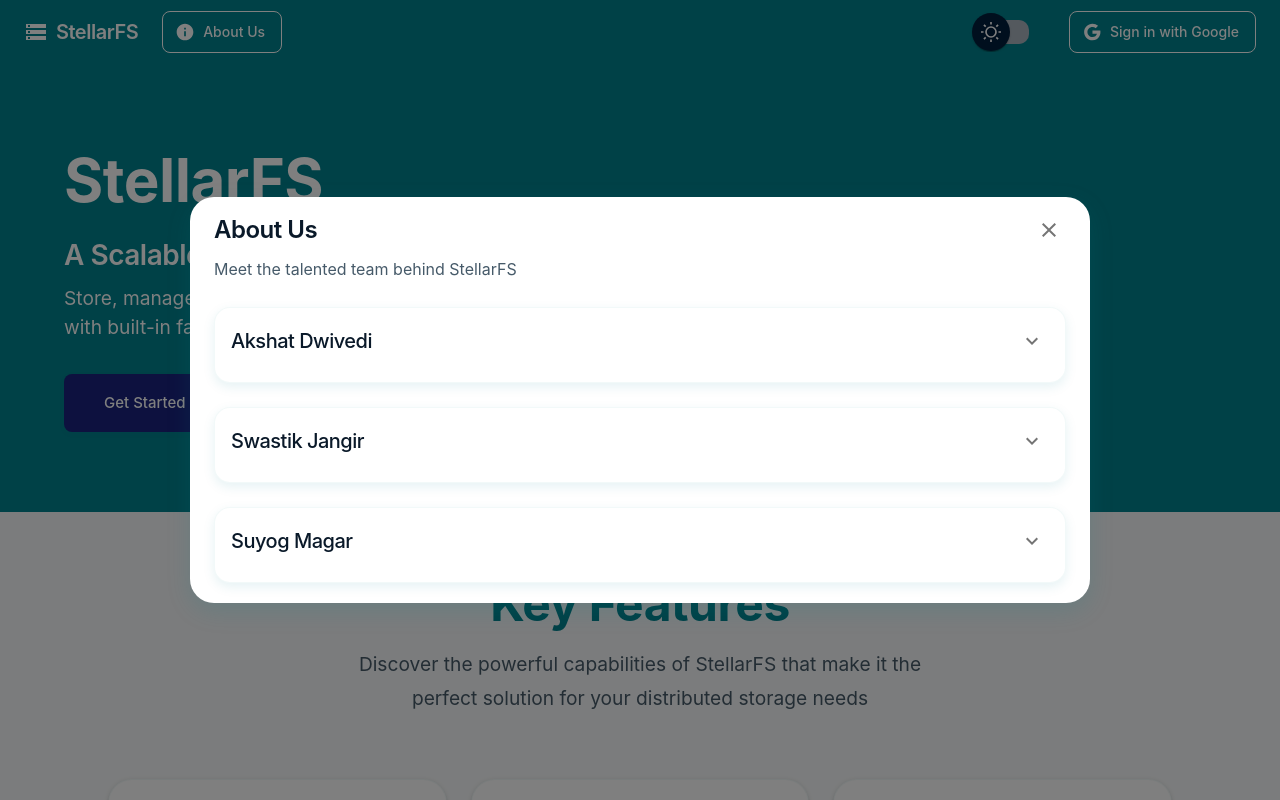
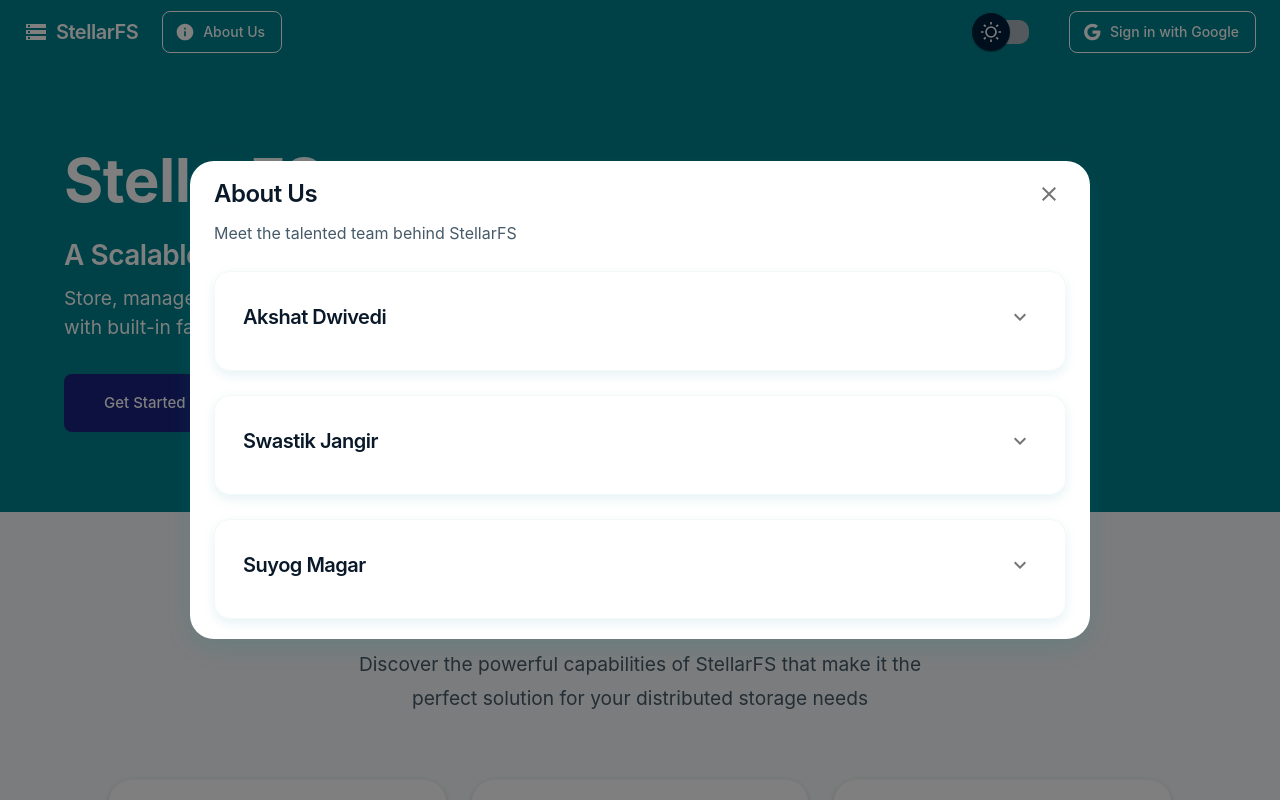
Before and after one commit to akshatdwivedi24/StellarFS, a React (Vite) app in the folder my-app/: page / in a window 1280 px wide. Both pictures are taken after a click on the button "About Us". Shown: the top 800 px of the page. Built offline with nearby package versions, Linux system fonts and the light colour scheme; no server answers.

Commit message:
UI Enhancement: Added attractive animations to About Us dialog - Improved card hover effects with spring animations - Enhanced name hover effects with gradient text and indicator line - Added smooth transitions for expand/collapse - Updated social media buttons with brand colors and hover effects

```diff
--- a/my-app/src/components/AboutUsDialog.jsx
+++ b/my-app/src/components/AboutUsDialog.jsx
@@ -96,11 +96,57 @@
               <Card
                 sx={{
                   bgcolor: 'background.paper',
-                  transition: 'all 0.3s ease',
+                  transition: 'all 0.4s cubic-bezier(0.34, 1.56, 0.64, 1)',
+                  position: 'relative',
+                  overflow: 'hidden',
                   '&:hover': {
-                    transform: 'translateY(-2px)',
-                    boxShadow: (theme) => theme.shadows[4],
-                  }
+                    transform: 'translateY(-8px) scale(1.02)',
+                    boxShadow: (theme) => `0 12px 28px 0 ${theme.palette.mode === 'dark' ? 'rgba(0, 0, 0, 0.4)' : 'rgba(0, 131, 143, 0.2)'}`,
+                    '&::before': {
+                      transform: 'scaleX(1)',
+                    },
+                    '&::after': {
+                      opacity: 1,
+                      transform: 'translateY(0)',
+                    },
+                  },
+                  '&::before': {
+                    content: '""',
+                    position: 'absolute',
+                    top: 0,
+                    left: 0,
+                    right: 0,
+                    height: '4px',
+                    background: 'linear-gradient(90deg, #00838F, #00BCD4, #00838F)',
+                    backgroundSize: '200% 100%',
+                    transform: 'scaleX(0)',
+                    transition: 'transform 0.4s cubic-bezier(0.34, 1.56, 0.64, 1)',
+                    animation: 'gradient 2s linear infinite',
+                  },
+                  '&::after': {
+                    content: '""',
+                    position: 'absolute',
+                    bottom: 0,
+                    left: 0,
+                    right: 0,
+                    height: '100%',
+                    background: 'linear-gradient(180deg, transparent 0%, rgba(0, 131, 143, 0.05) 100%)',
+                    opacity: 0,
+                    transform: 'translateY(10px)',
+                    transition: 'all 0.4s cubic-bezier(0.34, 1.56, 0.64, 1)',
+                    pointerEvents: 'none',
+                  },
+                  '@keyframes gradient': {
+                    '0%': {
+                      backgroundPosition: '0% 50%',
+                    },
+                    '50%': {
+                      backgroundPosition: '100% 50%',
+                    },
+                    '100%': {
+                      backgroundPosition: '0% 50%',
+                    },
+                  },
                 }}
               >
                 <CardContent>
@@ -109,16 +155,101 @@
                     justifyContent="space-between"
                     alignItems="center"
                     onClick={() => handleExpandClick(member.name)}
-                    sx={{ cursor: 'pointer' }}
+                    sx={{
+                      cursor: 'pointer',
+                      p: 1.5,
+                      borderRadius: 2,
+                      transition: 'all 0.3s cubic-bezier(0.34, 1.56, 0.64, 1)',
+                      position: 'relative',
+                      overflow: 'hidden',
+                      '&:hover': {
+                        bgcolor: 'rgba(0, 131, 143, 0.08)',
+                        transform: 'scale(1.02)',
+                        '& .member-name': {
+                          transform: 'translateX(12px)',
+                          '& .gradient-text': {
+                            opacity: 1,
+                            transform: 'translateY(0)',
+                          }
+                        },
+                        '& .expand-icon': {
+                          transform: expandedMember === member.name
+                            ? 'rotate(180deg) scale(1.2)'
+                            : 'rotate(0deg) scale(1.2)',
+                          color: '#00838F',
+                        },
+                      },
+                    }}
                   >
-                    <Typography variant="h6" component="h3" sx={{ fontWeight: 500 }}>
+                    <Typography
+                      variant="h6"
+                      component="h3"
+                      className="member-name"
+                      sx={{
+                        fontWeight: 600,
+                        transition: 'all 0.4s cubic-bezier(0.34, 1.56, 0.64, 1)',
+                        display: 'flex',
+                        alignItems: 'center',
+                        gap: 1,
+                        position: 'relative',
+                        '&::before': {
+                          content: '""',
+                          position: 'absolute',
+                          top: '50%',
+                          left: -8,
+                          width: '4px',
+                          height: '0%',
+                          bgcolor: '#00838F',
+                          transition: 'height 0.3s ease, transform 0.3s ease',
+                          transform: 'translateY(-50%)',
+                        },
+                        '&:hover::before': {
+                          height: '80%',
+                        },
+                      }}
+                    >
+                      <Box
+                        className="gradient-text"
+                        sx={{
+                          position: 'absolute',
+                          top: 0,
+                          left: 0,
+                          right: 0,
+                          background: 'linear-gradient(90deg, #00838F, #00BCD4)',
+                          WebkitBackgroundClip: 'text',
+                          WebkitTextFillColor: 'transparent',
+                          opacity: 0,
+                          transform: 'translateY(10px)',
+                          transition: 'all 0.4s cubic-bezier(0.34, 1.56, 0.64, 1)',
+                        }}
+                      >
+                        {member.name}
+                      </Box>
                       {member.name}
                     </Typography>
-                    <IconButton size="small">
-                      {expandedMember === member.name ? <ExpandLessIcon /> : <ExpandMoreIcon />}
+                    <IconButton
+                      size="small"
+                      className="expand-icon"
+                      sx={{
+                        transition: 'all 0.4s cubic-bezier(0.34, 1.56, 0.64, 1)',
+                        transform: expandedMember === member.name ? 'rotate(180deg)' : 'rotate(0deg)',
+                        '&:hover': {
+                          bgcolor: 'rgba(0, 131, 143, 0.12)',
+                        },
+                      }}
+                    >
+                      <ExpandMoreIcon />
                     </IconButton>
                   </Box>
-                  <Collapse in={expandedMember === member.name}>
+                  <Collapse
+                    in={expandedMember === member.name}
+                    timeout={400}
+                    sx={{
+                      '& .MuiCollapse-wrapper': {
+                        transition: 'all 0.4s cubic-bezier(0.34, 1.56, 0.64, 1)',
+                      }
+                    }}
+                  >
                     <Box sx={{ mt: 2 }}>
                       <Typography variant="body1" color="text.secondary" paragraph>
                         {member.bio}
```
